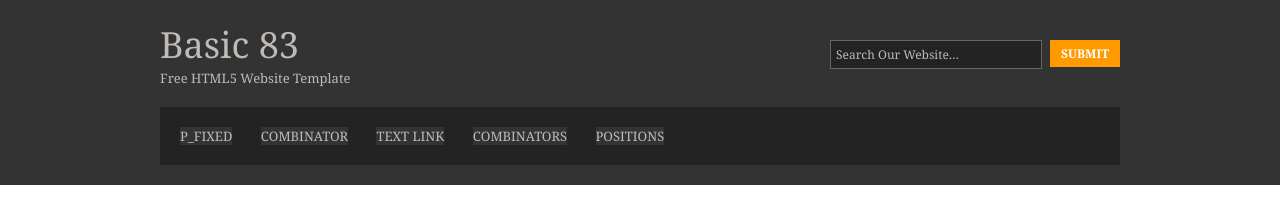
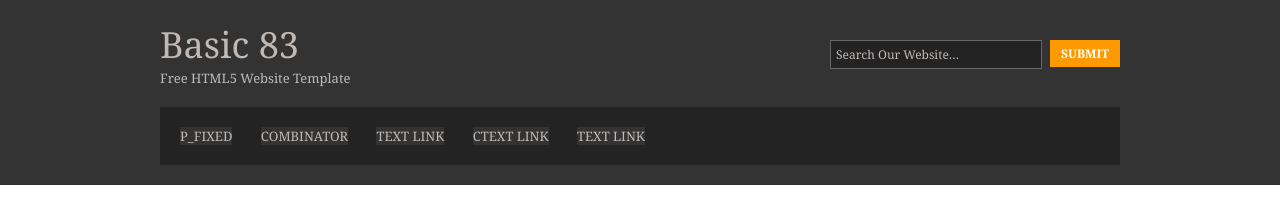
Before and after one commit to saiabhilashd/basic83, a plain HTML site: page index.html in a window 1280 px wide. Shown: the top 212 px of the page. Drawn offline with Linux system fonts and the light colour scheme.

Commit message:
Update index.html

```diff
--- a/index.html
+++ b/index.html
@@ -28,8 +28,8 @@
                     <li><a href="position_fixed.html">p_fixed</a></li>
                     <li><a href="combinator.html">combinator</a></li>
                     <li><a href="#">Text Link</a></li>
-                    <li><a href="#">Combinators</a></li>
-                    <li class="last"><a href="#">Positions</a></li>
+                    <li><a href="#">CText Link</a></li>
+                    <li class="last"><a href="#">Text Link</a></li>
                 </ul>
             </nav>
         </header>
```
